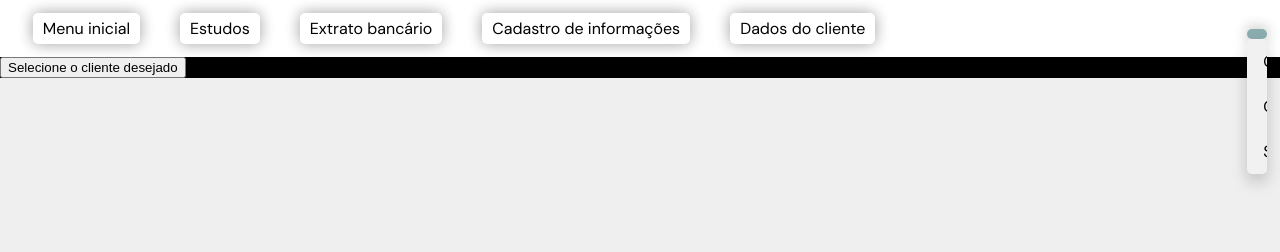
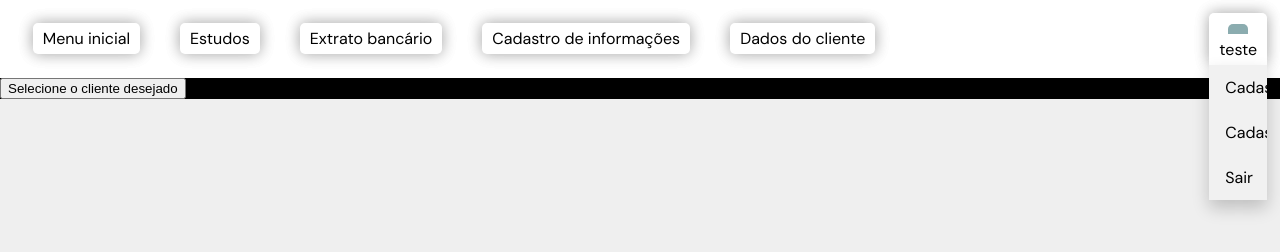
Before and after one commit to mrodrigues14/sistema-alberi, a website: page frontend/paginaInicial/paginaInicial.html in a window 1280 px wide. Both pictures are taken after a click on the button 1257 px from the left and 33 px from the top of the page. Drawn offline with Linux system fonts and the light colour scheme; no server answers.

Commit message:
update template

```diff
--- a/frontend/templateMenu/styletemplate.css
+++ b/frontend/templateMenu/styletemplate.css
@@ -21,29 +21,26 @@ body {
 .navbar button {
     font-family: 'DM Sans', sans-serif;
     padding: 5px 10px;
-    width: auto;
     background-color: #FFFFFF;
     color: black;
     cursor: pointer;
     font-size: 16px;
     border: none;
-    box-shadow: 0 0 15px 0 rgba(0,0,0,0.2), 0 0 15px 0 rgba(0,0,0,0.19);
 
 
 }
 
 .dropbtn{
-    border-radius: 5px;
+     width: auto;
+    border-radius: 5px 5px 0 0;
 
-}
-
-.dropbtn:active {
-    border-radius: 5px 5px 0 0;
 }
 
 .buttonMenu{
     margin: 0 20px;
     border-radius: 5px;
+    box-shadow: 0 0 15px 0 rgba(0,0,0,0.2), 0 0 15px 0 rgba(0,0,0,0.19);
+    width: auto;
 
 }
 
@@ -56,13 +53,15 @@ body {
 }
 
 .dropdown {
+    border-radius: 5px;
     position: relative;
     display: inline-block;
     margin-left: auto;
+    box-shadow: 0 0 15px 0 rgba(0,0,0,0.2), 0 0 15px 0 rgba(0,0,0,0.19);
+
 }
 
 .dropdown-content {
-    border-radius: 5px;
     display: none;
     position: absolute;
     background-color: #f1f1f1;
@@ -85,3 +84,12 @@ body {
 .dropdown a:hover {background-color: #ddd;}
 
 .show {display: block;}
+
+.empresaSelecionada{
+    width: 100%;
+    border-radius: 0 0 5px 5px;
+}
+
+.dropbtn.active + .empresaSelecionada {
+    border-radius: 0;
+}
--- a/frontend/templateMenu/template.html
+++ b/frontend/templateMenu/template.html
@@ -13,7 +13,8 @@
     <button class="buttonMenu">Cadastro de informações</button>
     <button class="buttonMenu">Dados do cliente</button>
     <div class="dropdown">
-        <button onclick="myFunction()" class="dropbtn usernameDisplay"></button>
+        <button onclick="myFunction()" class="dropbtn usernameDisplay"></button></br>
+        <button class="empresaSelecionada"> teste </button>
         <div id="myDropdown" class="dropdown-content">
             <a href="#">Cadastrar Empresa</a>
             <a href="#">Cadastrar Usúario</a>
--- a/frontend/templateMenu/templateScript.js
+++ b/frontend/templateMenu/templateScript.js
@@ -1,18 +1,25 @@
 function myFunction() {
     document.getElementById("myDropdown").classList.toggle("show");
-    var dropbtn = document.querySelector(".dropbtn");
-    dropbtn.classList.toggle("dropbtn-active");
+    document.querySelector('.dropbtn').classList.toggle('active');
+    var empresaSelecionada = document.querySelector('.empresaSelecionada');
+    if(document.querySelector('.dropbtn').classList.contains('active')){
+        empresaSelecionada.style.borderRadius = '0';
+    } else {
+        empresaSelecionada.style.borderRadius = '0 0 5px 5px';
+    }
 }
 
 window.onclick = function(event) {
     if (!event.target.matches('.dropbtn')) {
         var dropdowns = document.getElementsByClassName("dropdown-content");
-        var dropbtn = document.querySelector(".dropbtn");
         var i;
         for (i = 0; i < dropdowns.length; i++) {
             var openDropdown = dropdowns[i];
             if (openDropdown.classList.contains('show')) {
                 openDropdown.classList.remove('show');
+                document.querySelector('.dropbtn').classList.remove('active');
+                var empresaSelecionada = document.querySelector('.empresaSelecionada');
+                empresaSelecionada.style.borderRadius = '0 0 5px 5px';
             }
         }
     }
```
